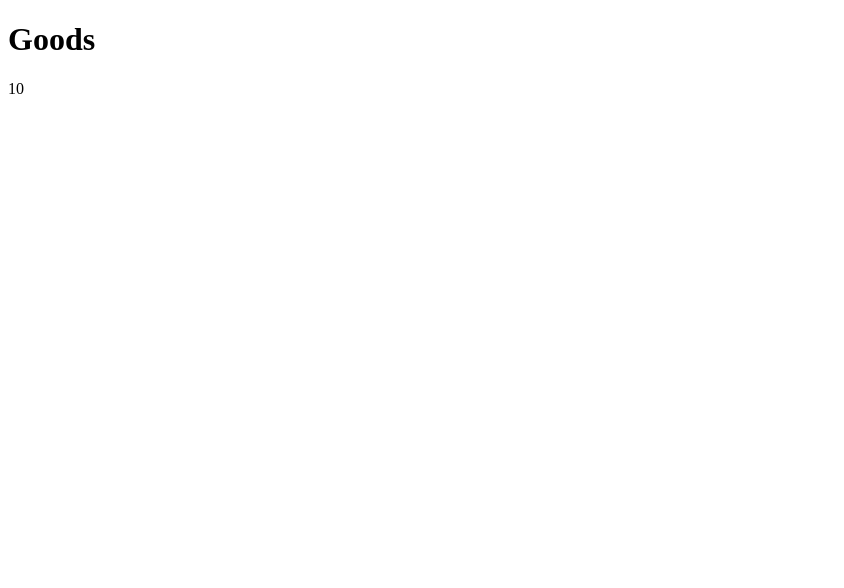
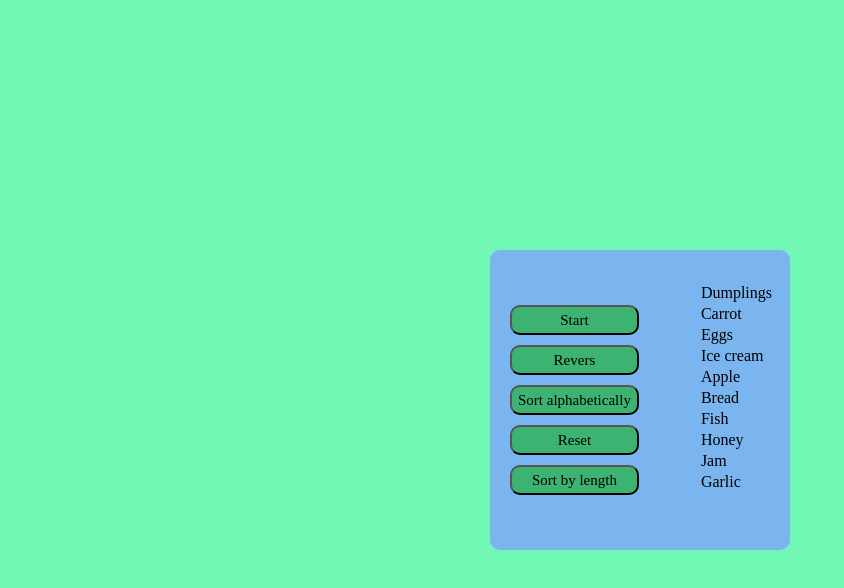
Before and after one commit to mate-academy/react_list-of-goods, a React (Create React App) app: page / in a window 1280 px wide. Shown: the top 588 px of the page, without its empty margins (0-844 px from the left). Built offline with nearby package versions, Linux system fonts and the light colour scheme.

Commit message:
solution

```diff
--- /dev/null
+++ b/src/App.scss
@@ -0,0 +1,35 @@
+body {
+  font-family: cursive;
+  margin: 0;
+  display: flex;
+  justify-content: center;
+  align-items: center;
+  height: 100vh;
+  background-color:rgb(112, 248, 180);
+}
+
+.App {
+  display: flex;
+  justify-content: space-between;
+  height: 300px;
+  width: 300px;
+  background-color:rgb(123, 181, 240);
+  border-radius: 10px;
+  padding: 15px;
+  box-sizing: border-box;
+
+  &__buttonsList {
+    display: flex;
+    flex-direction: column;
+    justify-content: center;
+  }
+
+  &__button {
+    margin: 5px;
+    background-color:mediumseagreen;
+    border-radius: 10px;
+    height: 30px;
+    font-size: 15px;
+    font-family: cursive;
+  }
+}
--- a/src/App.tsx
+++ b/src/App.tsx
@@ -1,5 +1,7 @@
 import React from 'react';
-import './App.css';
+import { GoodsList } from './Components/GoodsList';
+
+import './App.scss';
 
 const goodsFromServer: string[] = [
   'Dumplings',
@@ -14,11 +16,100 @@ const goodsFromServer: string[] = [
   'Garlic',
 ];
 
-const App: React.FC = () => (
-  <div className="App">
-    <h1>Goods</h1>
-    {goodsFromServer.length}
-  </div>
-);
+interface State {
+  isVisible: boolean;
+  sortCheck: boolean;
+  goodsArray: string[];
+}
 
-export default App;
+export class App extends React.Component<{}, State> {
+  state = {
+    isVisible: true,
+    sortCheck: true,
+    goodsArray: [...goodsFromServer],
+  };
+
+  getShow = () => {
+    this.setState((currentState) => ({
+      isVisible: !currentState.isVisible,
+    }));
+  };
+
+  getRevers = () => {
+    this.setState((currentState) => ({
+      goodsArray: [...currentState.goodsArray].reverse(),
+    }));
+  };
+
+  getAlphabetSort = () => {
+    this.setState((currentState) => ({
+      sortCheck: !currentState.sortCheck,
+      goodsArray: [...currentState.goodsArray]
+        .sort((a, b) => (
+          currentState.sortCheck
+            ? a.localeCompare(b)
+            : b.localeCompare(a)
+        )),
+    }));
+  };
+
+  getReset = () => {
+    this.setState({
+      goodsArray: [...goodsFromServer],
+    });
+  };
+
+  getLengthSort = () => {
+    this.setState((currentState) => ({
+      goodsArray: [...currentState.goodsArray]
+        .sort((a, b) => a.length - b.length),
+    }));
+  };
+
+  render() {
+    const { goodsArray } = this.state;
+
+    return (
+      <div className="App">
+        <div className="App__buttonsList">
+          <button
+            className="App__button"
+            type="button"
+            onClick={this.getShow}
+          >
+            Start
+          </button>
+          <button
+            className="App__button"
+            type="button"
+            onClick={this.getRevers}
+          >
+            Revers
+          </button>
+          <button
+            className="App__button"
+            type="button"
+            onClick={this.getAlphabetSort}
+          >
+            Sort alphabetically
+          </button>
+          <button
+            className="App__button"
+            type="button"
+            onClick={this.getReset}
+          >
+            Reset
+          </button>
+          <button
+            className="App__button"
+            type="button"
+            onClick={this.getLengthSort}
+          >
+            Sort by length
+          </button>
+        </div>
+        {this.state.isVisible && <GoodsList goodsList={goodsArray} />}
+      </div>
+    );
+  }
+}
--- /dev/null
+++ b/src/Components/GoodsList/GoodsList.scss
@@ -0,0 +1,8 @@
+.goodsList {
+  padding: 0;
+
+  &__item {
+    list-style-type: none;
+    margin: 3px;
+  }
+}
--- /dev/null
+++ b/src/Components/GoodsList/GoodsList.tsx
@@ -0,0 +1,24 @@
+import React from 'react';
+
+import './GoodsList.scss';
+
+type Props = {
+  goodsList: string[],
+};
+
+export class GoodsList extends React.PureComponent<Props> {
+  render() {
+    return (
+      <ul className="goodsList">
+        {this.props.goodsList.map(goods => (
+          <li
+            className="goodsList__item"
+            key={goods}
+          >
+            {goods}
+          </li>
+        ))}
+      </ul>
+    );
+  }
+}
--- /dev/null
+++ b/src/Components/GoodsList/index.ts
@@ -0,0 +1 @@
+export * from './GoodsList';
--- a/src/index.tsx
+++ b/src/index.tsx
@@ -1,5 +1,5 @@
 import ReactDOM from 'react-dom';
-import App from './App';
+import { App } from './App';
 
 ReactDOM.render(
   <App />,
```
Also changed, not shown: src/App.css (deleted).
